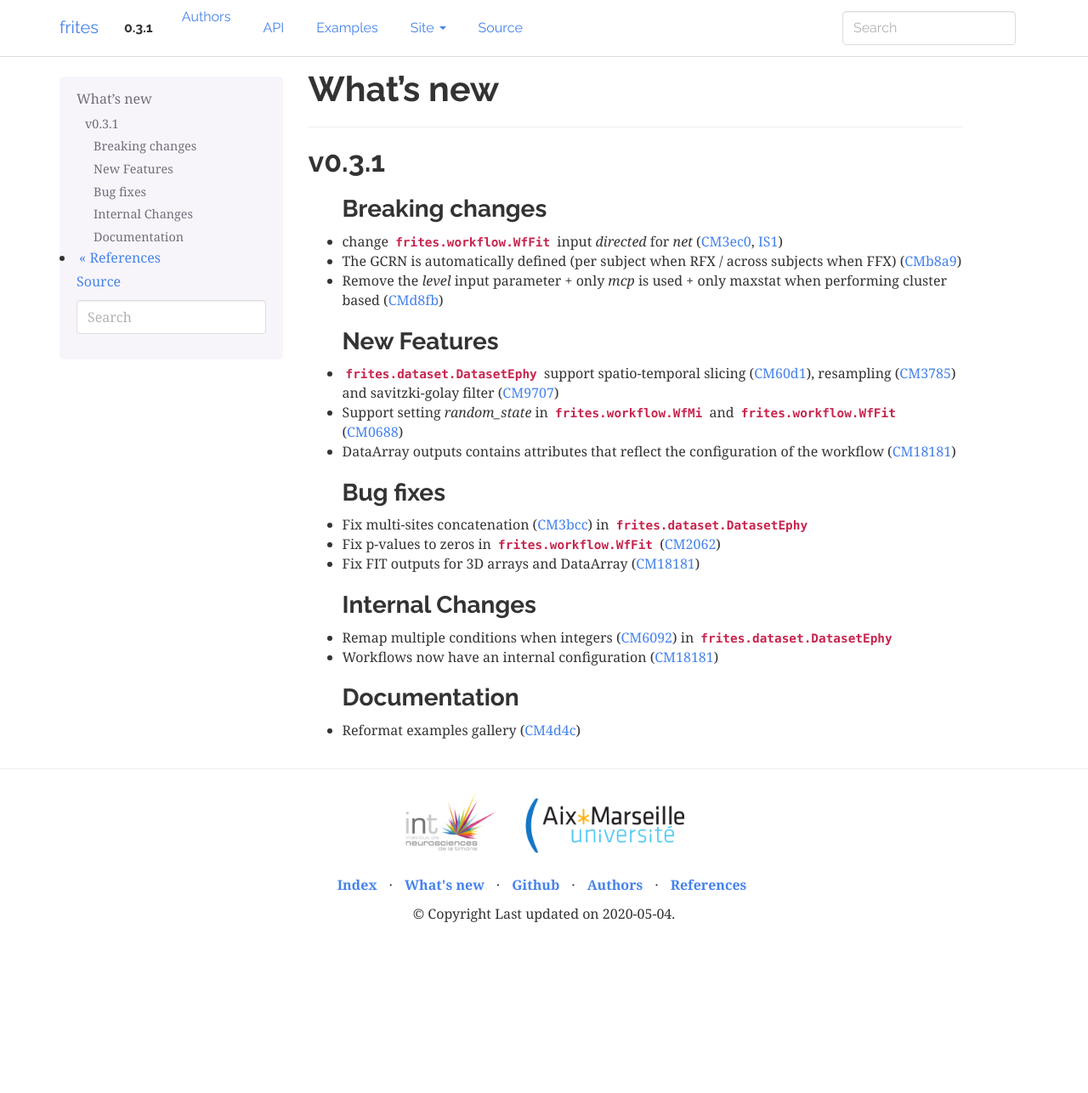
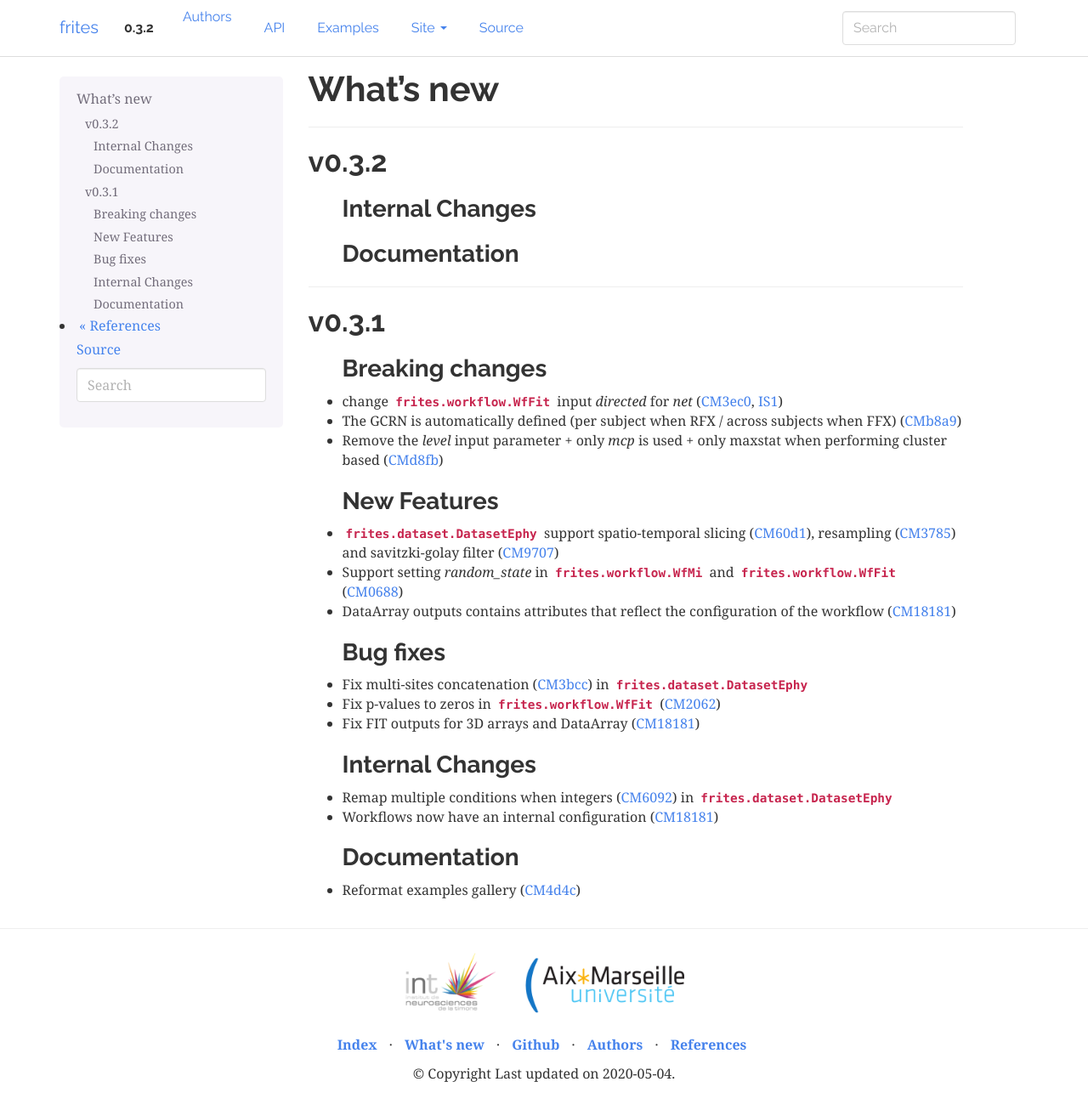
Before and after one commit to brainets/frites, a Sphinx documentation site: the page built from docs/source/whatsnew.rst, in a window 1280 px wide and 1286 px high. Shown: the whole window at 85% size. Built offline with Sphinx 7.4.7, drawn with Linux system fonts in a browser that asks for light colours.

Commit message:
move to version 0.3.2

```diff
--- a/docs/source/whatsnew.rst
+++ b/docs/source/whatsnew.rst
@@ -2,6 +2,19 @@
 
 What's new
 ==========
+
+.. raw:: html
+
+    <hr>
+
+v0.3.2
+------
+
+Internal Changes
+++++++++++++++++
+
+Documentation
++++++++++++++
 
 .. raw:: html
 
--- a/frites/__init__.py
+++ b/frites/__init__.py
@@ -8,7 +8,7 @@ import logging
 
 from frites import io, core, stats, utils, workflow, simulations  # noqa
 
-__version__ = "0.3.1"
+__version__ = "0.3.2"
 
 # -----------------------------------------------------------------------------
 # Set 'info' as the default logging level
--- a/setup.py
+++ b/setup.py
@@ -4,7 +4,7 @@
 import os
 from setuptools import setup, find_packages
 
-__version__ = "0.3.1"
+__version__ = "0.3.2"
 NAME = 'frites'
 AUTHOR = "BraiNets"
 MAINTAINER = "Etienne Combrisson"
```
